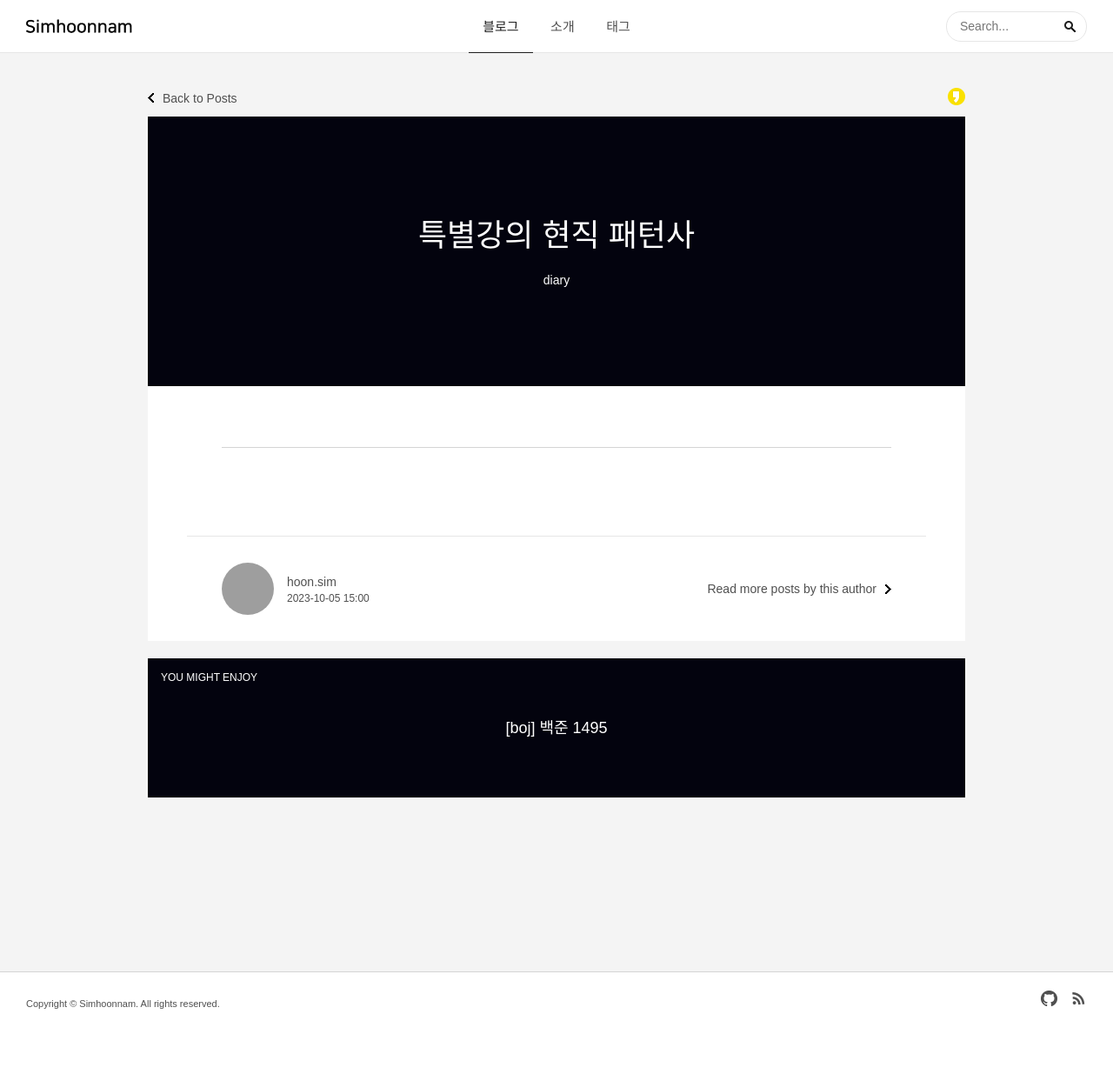
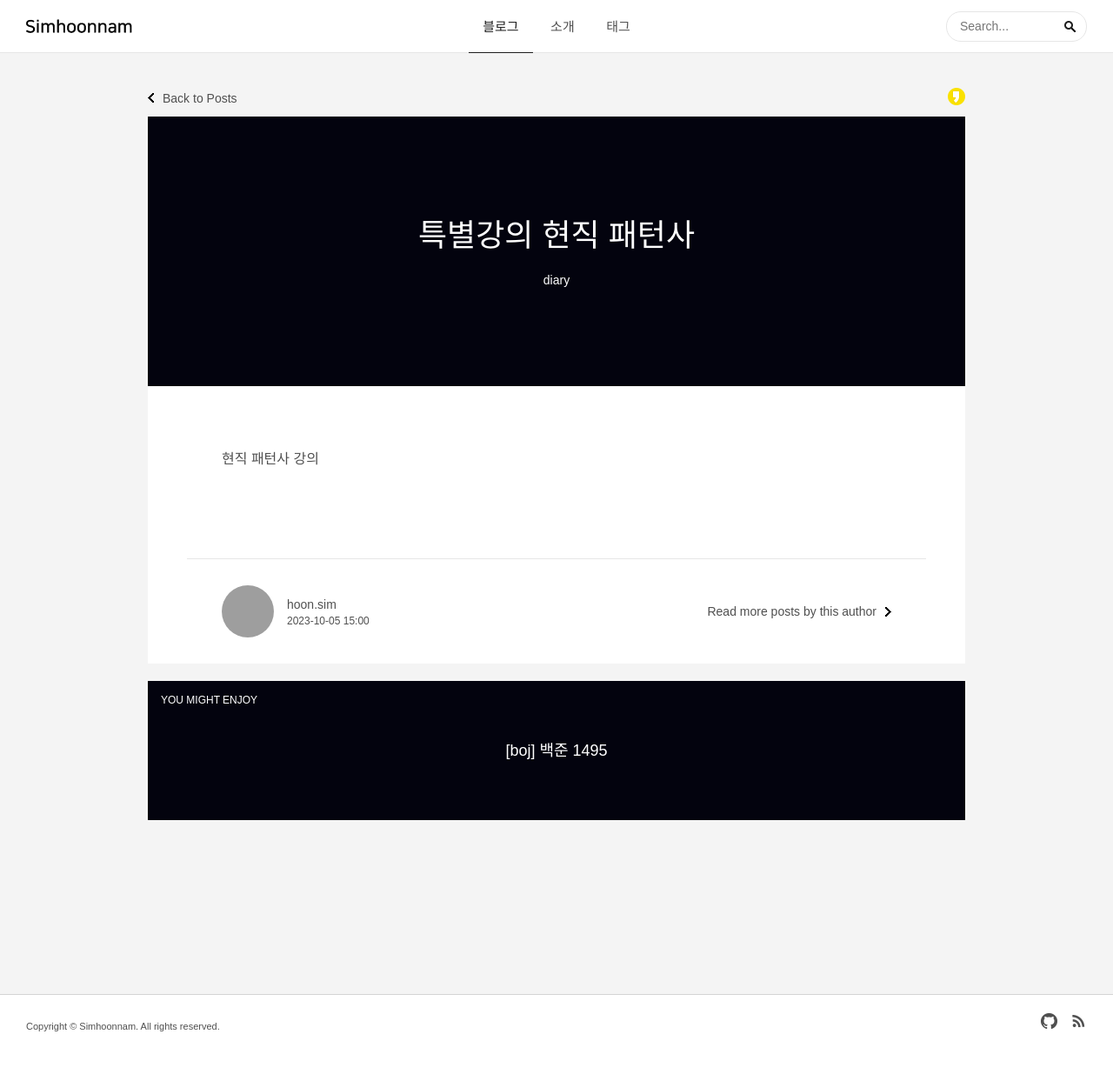
Before and after one commit to simhoonnam/simhoonnam.github.io, a Jekyll site: the page built from _posts/2023-10-05-특별강의-현직-패턴사.md, in a window 1280 px wide. Shown: the whole page at 87% size. Built offline with Jekyll 4.4.1, drawn with Linux system fonts in a browser that asks for light colours; some web fonts are replaced; comment, search, counter and statistics services are not loaded; before the commit the page ends 1217 px from its top, so only the background shows below that; grey boxes are pictures that could not be loaded.

Commit message:
Update 2023-10-05-특별강의-현직-패턴사.md

```diff
--- a/_posts/2023-10-05-특별강의-현직-패턴사.md
+++ b/_posts/2023-10-05-특별강의-현직-패턴사.md
@@ -8,5 +8,4 @@ tags: [diary]
 
 ---
 
-
-___
+현직 패턴사 강의
```
